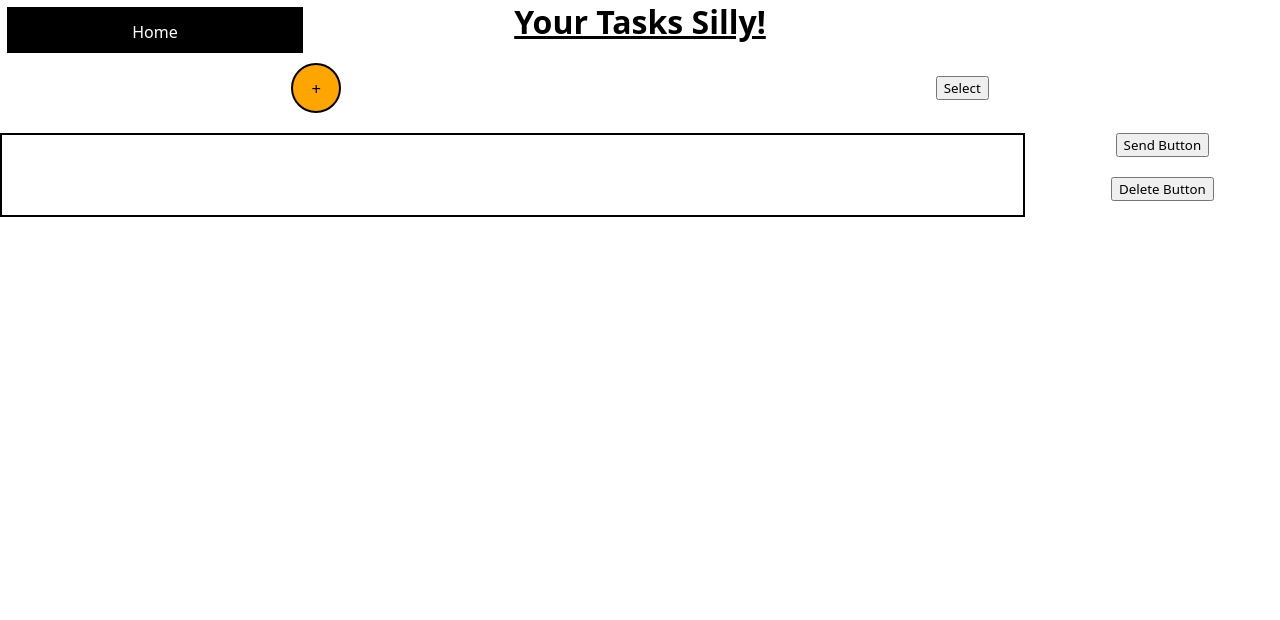
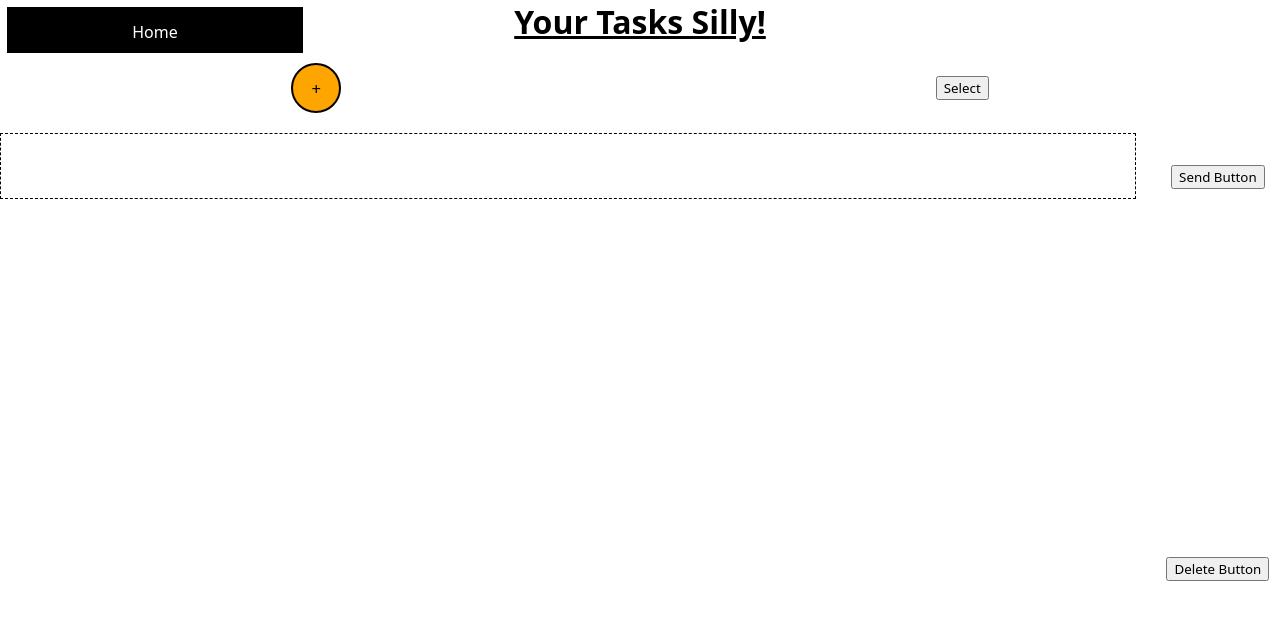
Before and after one commit to reesestic/ClockIn, a React (Vite) app in the folder frontend/: page /sticky-notes in a window 1280 px wide. Shown: the top 620 px of the page. Built offline with nearby package versions, Linux system fonts and the light colour scheme; no server answers.

Commit message:
Added frontend storing ID correctly and edited endpoints for Kevin to use queried controller endpoint using only the ID

```diff
--- a/frontend/src/api/StickyNoteApi.ts
+++ b/frontend/src/api/StickyNoteApi.ts
@@ -2,24 +2,12 @@ import {ROUTES} from "../constants/Routes.ts";
 import type { Note } from "../types/Note";
 
 
-export async function sendNote (activeNote : Note) {
-    if (!activeNote) return;
+export async function sendNote (noteId : string) {
 
     const response = await fetch(
-        `${import.meta.env.VITE_API_URL}${ROUTES.STICKY_NOTES}/send`,
+        `${import.meta.env.VITE_API_URL}${ROUTES.STICKY_NOTES}/send/${noteId}`,
         {
             method: "POST",
-            headers: {
-                "Content-Type": "application/json"
-            },
-
-            // Only sends fields that the frontend modifies, not IDs
-            body: JSON.stringify({
-                id: activeNote.id,
-                title: activeNote.title,
-                content: activeNote.content,
-                position: activeNote.position
-            })
         }
     );
 
@@ -27,9 +15,7 @@ export async function sendNote (activeNote : Note) {
         throw new Error("Failed to create note");
     }
 
-    const data = await response.json();
-    console.log(data);
-    //return data.note;
+    return await response.json();
 }
 
 export async function saveNote (activeNote : Note) {
--- a/frontend/src/components/stickyNoteComponents/StickyNoteViewOnly.tsx
+++ b/frontend/src/components/stickyNoteComponents/StickyNoteViewOnly.tsx
@@ -4,7 +4,7 @@ import type { Note } from "../../types/Note.ts";
 
 const NoteWrapper = styled.div`
     position: relative;
-    width: clamp(200px, 20vw, 300px);
+    width: clamp(200px, 17vw, 300px);
     aspect-ratio: 1;
 `;
 
--- a/frontend/src/pages/StickyNoteHome.styles.ts
+++ b/frontend/src/pages/StickyNoteHome.styles.ts
@@ -35,15 +35,15 @@ export const NotesAndButtonsLayout = styled.div`
 `;
 
 export const NotesBoard = styled.div`
-    flex: 4;
+    flex: 9;
     display: flex;
     flex-wrap: wrap;
     justify-content: center;
     align-content: flex-start;
 
     gap: 30px;
-    padding: 40px;
-    border: 2px solid black;
+    padding: 2rem 0.5rem;
+    border: 1px dashed black;
 `;
 
 export const ActionColumn = styled.div`
@@ -51,8 +51,11 @@ export const ActionColumn = styled.div`
     display: flex;
     flex-direction: column;
     align-items: center;
-    justify-content: center;
-    gap: 20px;
+    justify-content: space-between;
+
+    min-height: 60vh;
+
+    padding: 2rem 0;
 `
 
 export const Overlay = styled.div`
--- a/frontend/src/pages/StickyNoteHome.tsx
+++ b/frontend/src/pages/StickyNoteHome.tsx
@@ -17,22 +17,6 @@ import StickyNoteOverlay from "../components/stickyNoteComponents/StickyNoteOver
 
 export function StickyNoteHome() {
 
-    // // Notes currently in Supabase created by user
-    // const [notes, setNotes] = useState<Note[]>([
-    //     {
-    //         id: 0,
-    //         title: "Bio Midterm",
-    //         content: "Study mitochondria and how powerful its house is",
-    //         position: {x: 0, y: 0, z: 0}
-    //     },
-    //     {id: 1, title: "Calc Midterm", content: "Find the integral of my grocery list", position: {x: 0, y: 0, z: 0}},
-    //     {
-    //         id: 2,
-    //         title: "Make Presentation",
-    //         content: "My group didn't even make a slide deck",
-    //         position: {x: 0, y: 0, z: 0}
-    //     }
-    // ]);
     const [notes, setNotes] = useState<Note[]>([]);
 
     // Function to determine the note that is editable & overlayed
@@ -72,8 +56,9 @@ export function StickyNoteHome() {
     };
 
     const handleSendNote = async () => {
-        if (!activeNote) return;
-        await sendNote(activeNote);
+        if (!activeNote?.id) return;
+
+        await sendNote(activeNote.id);
     };
 
     const handleSaveNote = async () => {
```
Also changed, not shown: 1 other file (tests, documents, lock files or other folders).
